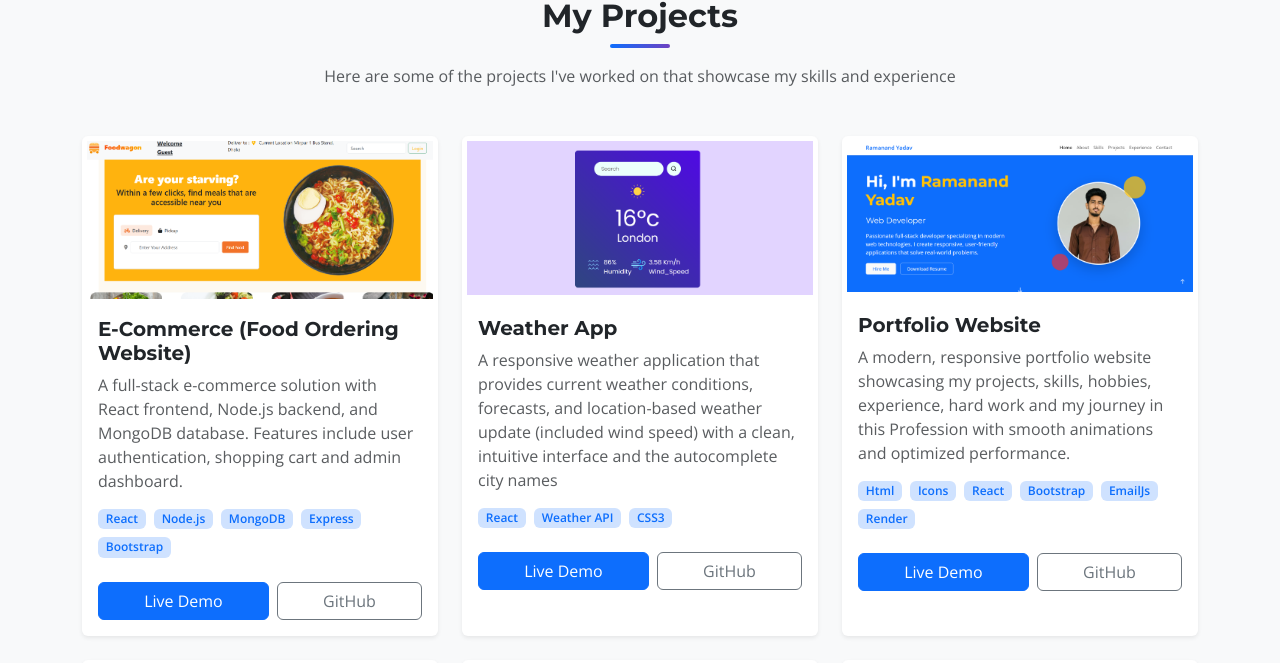
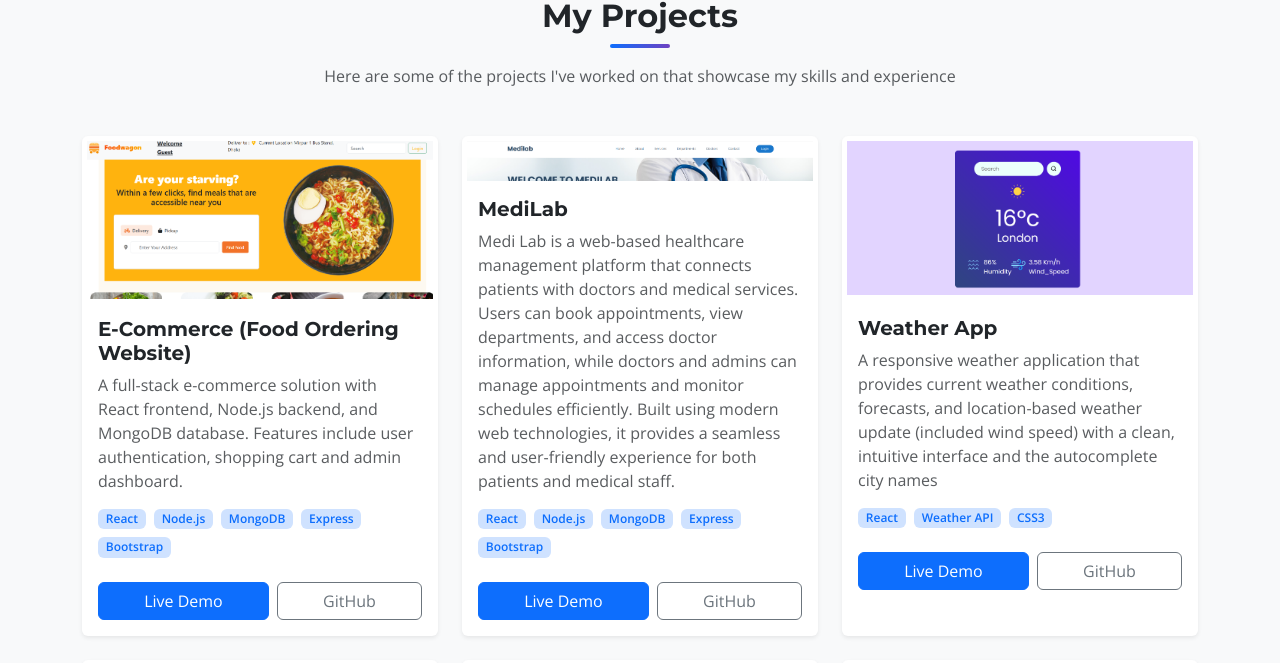
Before and after one commit to virat65/PORTFOLIO-Website, a React (Vite) app in the folder Frontend/: page / in a window 1280 px wide. Shown: the part 3158-3821 px from the top of the page. Built offline with nearby package versions, Linux system fonts and the light colour scheme; grey boxes are pictures that could not be loaded.

Commit message:
medilab project added

```diff
--- a/Frontend/src/components/Projects.jsx
+++ b/Frontend/src/components/Projects.jsx
@@ -10,6 +10,15 @@ const Projects = () => {
       technologies: ["React", "Node.js", "MongoDB", "Express", "Bootstrap "],
       liveDemo: "https://lastfoodwagon-frontend-tqo1.onrender.com/",
       github: "https://github.com/virat65/LastFoodwagon.git",
+    },
+    {
+      title: "MediLab",
+      description:
+        "Medi Lab is a web-based healthcare management platform that connects patients with doctors and medical services. Users can book appointments, view departments, and access doctor information, while doctors and admins can manage appointments and monitor schedules efficiently. Built using modern web technologies, it provides a seamless and user-friendly experience for both patients and medical staff.",
+      image: "/MediLab.png",
+      technologies: ["React", "Node.js", "MongoDB", "Express", "Bootstrap "],
+      liveDemo: "https://medilab-project-frontend.onrender.com/",
+      github: "https://github.com/virat65/MediLab-Project",
     },
     {
       title: "Weather App",
```
Also changed, not shown: Frontend/public/MediLab.png (added).
